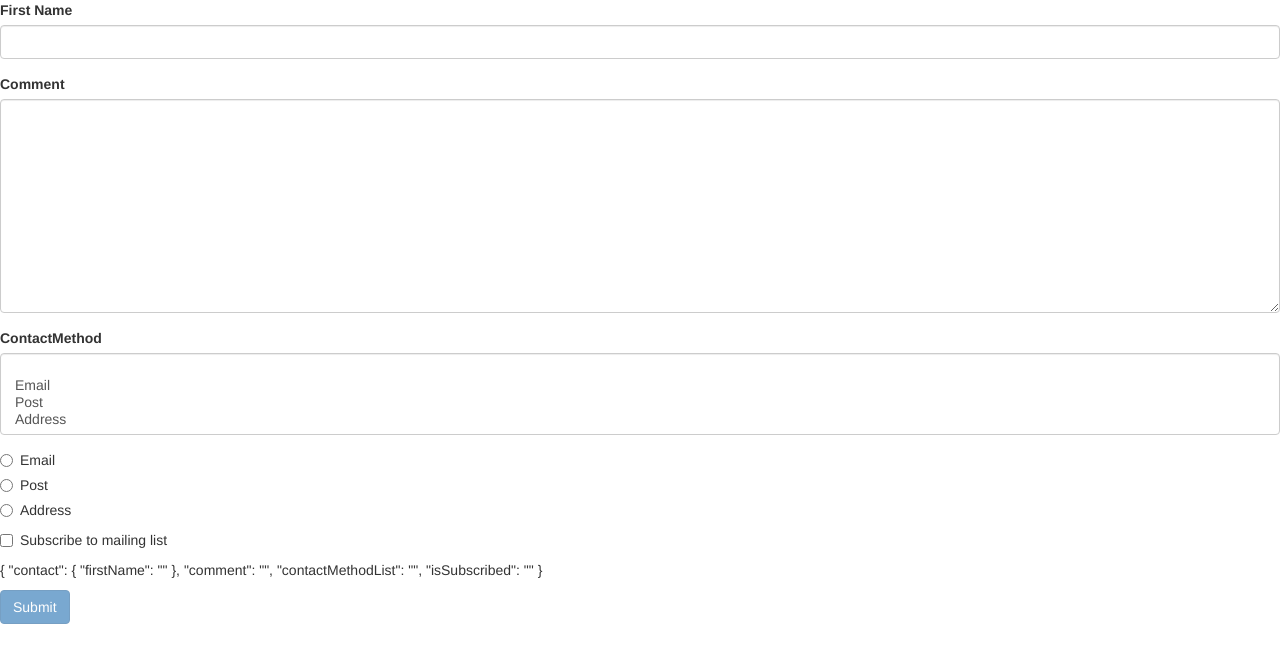
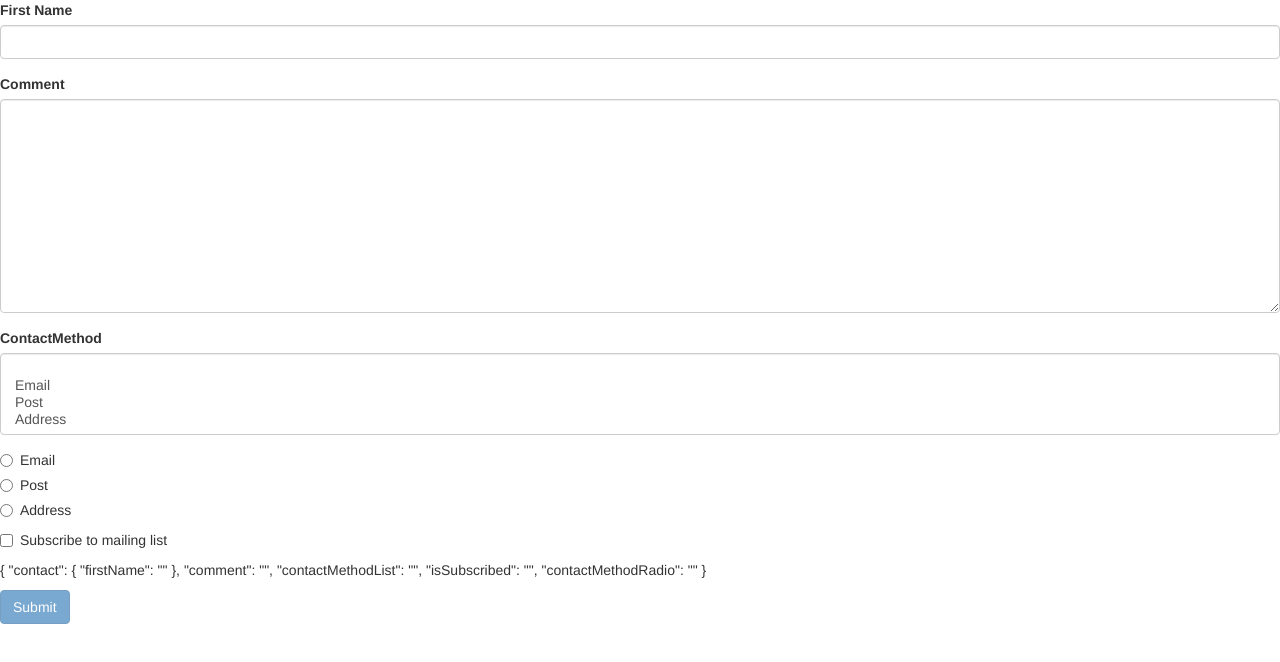
Before and after one commit to shubhangi251/angular-1zwjbz, an Angular app: page / in a window 1280 px wide. Shown: the top 662 px of the page. Built offline with nearby package versions, Linux system fonts and the light colour scheme.

Commit message:
1 file modified

```diff
--- a/src/app/contact-form/contact-form.component.html
+++ b/src/app/contact-form/contact-form.component.html
@@ -49,7 +49,7 @@
 	</div>
    <div class="radio" *ngFor="let methods of contactMethod">
     <label >
-      <input ngmodel name="contactMethodRadio"   type="radio" [value]="methods.id">{{methods.name}}
+      <input ngModel name="contactMethodRadio"   type="radio" [value]="methods.id">{{methods.name}}
       </label>
       </div>
 	<div class="checkbox">
```
